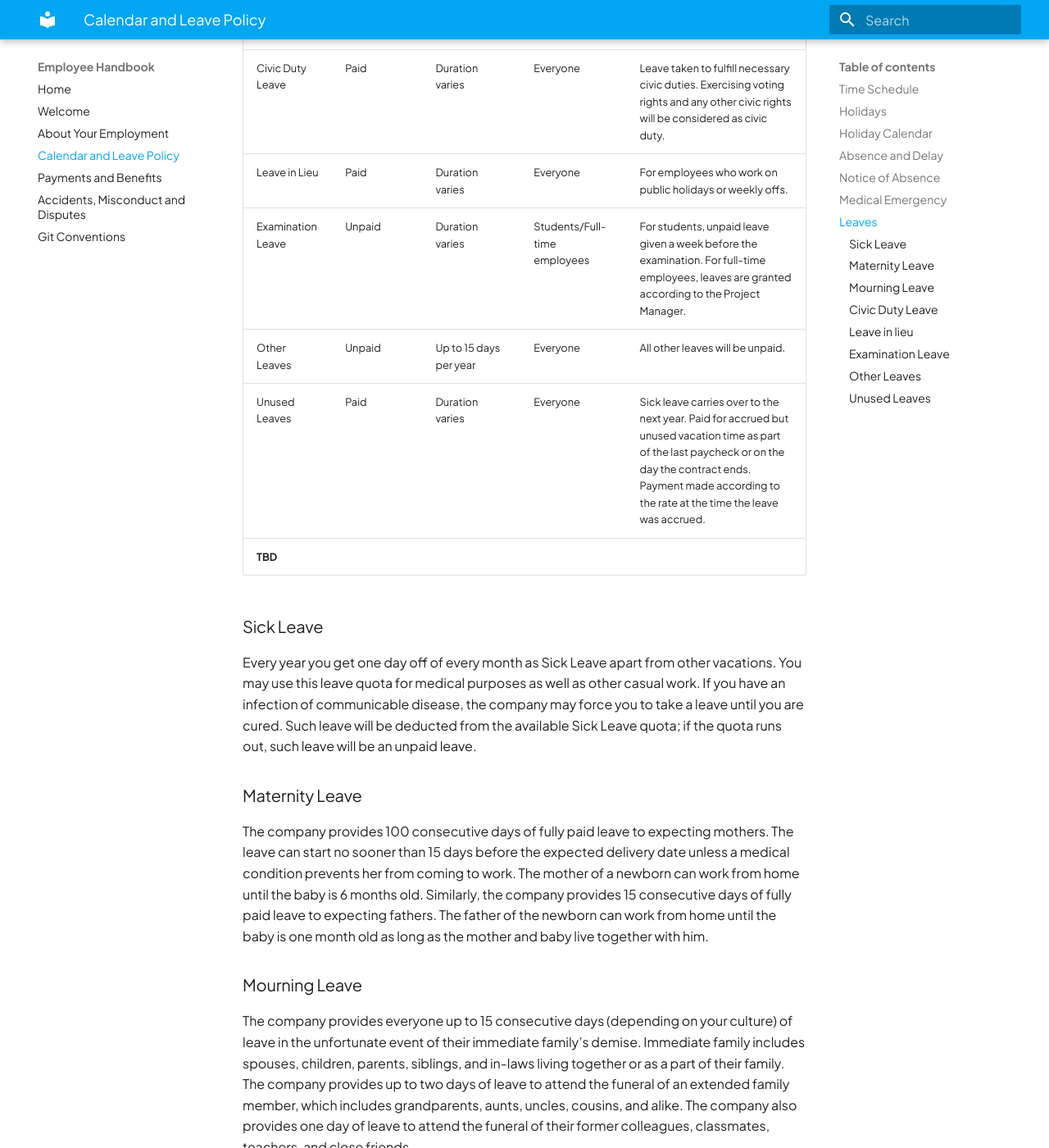
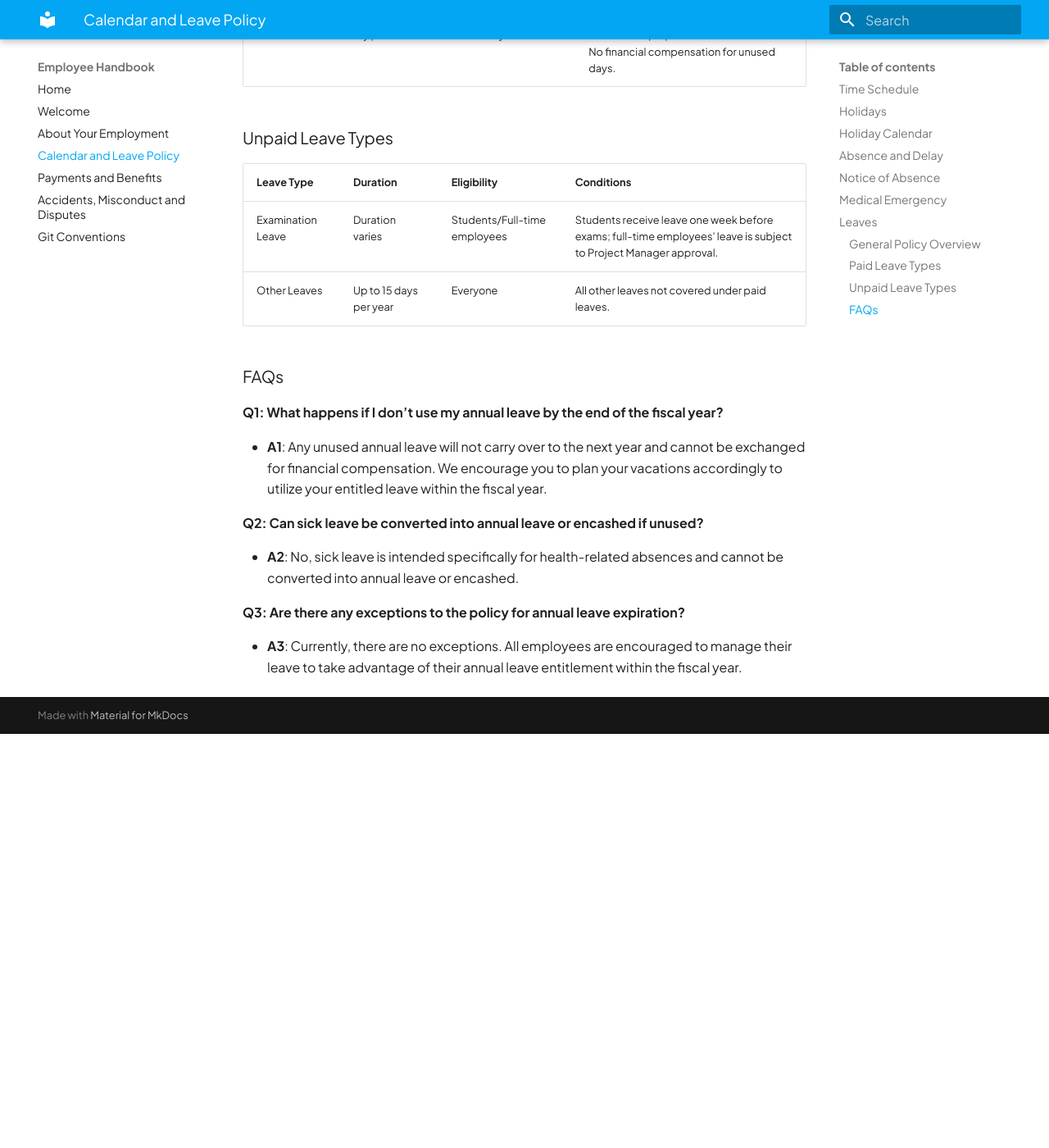
Before and after one commit to skybaseinnovations/employee-handbook, an MkDocs documentation site: the page built from docs/leave.md, in a window 1280 px wide and 1400 px high, scrolled down 3514 px. Shown: the whole window at 82% size. Built offline with MkDocs 1.6.1 and Material for MkDocs 9.7.7, drawn with Linux system fonts in a browser that asks for light colours; after the commit the page ends 4409 px from its top, so only the background shows below that; some of the changed text lies outside the part shown.

Commit message:
Update leave.md

```diff
--- a/docs/leave.md
+++ b/docs/leave.md
@@ -50,41 +50,40 @@
 You can take the following kinds of paid leaves. If you have worked in the company for more than a year will be paid in full. Otherwise, you will be paid half for the days on your leave. If you are still under the probation period will not be paid for the days you take leave.
 
 
-**TBD**
 
-| Leave Type | Paid/Unpaid | Duration | Eligibility | Conditions |
-|------------|-------------|----------|-------------|------------|
-| Annual Leave | Paid | Up to 15 days per year | Worked in the company for over 3 months | Can be used for medical purposes and other casual work. If used for communicable disease, it will be deducted from available quota, and once the quota runs out, it will be unpaid leave. |
-| Maternity Leave | Paid | 100 consecutive days | Expecting mothers | Can start no sooner than 15 days before expected delivery date unless medical condition prevents her from coming to work. The mother of a newborn can work from home until the baby is 6 months old. |
-| Paternity Leave | Paid | 15 consecutive days | Expecting fathers | Can work from home until the baby is one month old as long as the mother and baby live together with him. |
-| Mourning Leave | Paid | Up to 15 consecutive days (depending on culture) | Everyone | Immediate family includes spouses, children, parents, siblings, and in-laws living together or as a part of their family. Up to two days of leave to attend the funeral of an extended family member. One day of leave to attend the funeral of former colleagues, classmates, teachers, and close friends. |
-| Civic Duty Leave | Paid | Duration varies | Everyone | Leave taken to fulfill necessary civic duties. Exercising voting rights and any other civic rights will be considered as civic duty. |
-| Leave in Lieu | Paid | Duration varies | Everyone | For employees who work on public holidays or weekly offs. |
-| Examination Leave | Unpaid | Duration varies | Students/Full-time employees | For students, unpaid leave given a week before the examination. For full-time employees, leaves are granted according to the Project Manager. |
-| Other Leaves | Unpaid | Up to 15 days per year | Everyone | All other leaves will be unpaid. |
-| Unused Leaves | Paid | Duration varies | Everyone | Sick leave carries over to the next year. Paid for accrued but unused vacation time as part of the last paycheck or on the day the contract ends. Payment made according to the rate at the time the leave was accrued. |
-**TBD**
+### General Policy Overview
 
-### Sick Leave
-Every year you get one day off of every month as Sick Leave apart from other vacations. You may use this leave quota for medical purposes as well as other casual work. If you have an infection of communicable disease, the company may force you to take a leave until you are cured. Such leave will be deducted from the available Sick Leave quota; if the quota runs out, such leave will be an unpaid leave.
+- Employees with more than a year of service will receive full pay during their leaves. Employees with less than a year of service but over three months will receive half pay for the days they are on leave. Leaves taken during the probation period will not be paid.
 
-### Maternity Leave
-The company provides 100 consecutive days of fully paid leave to expecting mothers. The leave can start no sooner than 15 days before the expected delivery date unless a medical condition prevents her from coming to work. The mother of a newborn can work from home until the baby is 6 months old. Similarly, the company provides 15 consecutive days of fully paid leave to expecting fathers. The father of the newborn can work from home until the baby is one month old as long as the mother and baby live together with him.
+### Paid Leave Types
 
-### Mourning Leave
-The company provides everyone up to 15 consecutive days (depending on your culture) of leave in the unfortunate event of their immediate family’s demise. Immediate family includes spouses, children, parents, siblings, and in-laws living together or as a part of their family. The company provides up to two days of leave to attend the funeral of an extended family member, which includes grandparents, aunts, uncles, cousins, and alike. The company also provides one day of leave to attend the funeral of their former colleagues, classmates, teachers, and close friends.
+| Leave Type | Duration | Eligibility | Conditions |
+| --- | --- | --- | --- |
+| Annual Leave | Up to 15 days per year (1.25 per month collection) | Worked in the company > 3 months | Must be used within the fiscal year; unused leave cannot be carried over or encashed. |
+| Maternity Leave | 100 consecutive days | Expecting mothers | Begins no sooner than 15 days before the expected delivery date; work from home possible until the baby is 6 months old. |
+| Paternity Leave | 15 consecutive days | Expecting fathers | Can work from home until the baby is one month old, if living with the mother and baby. |
+| Mourning Leave | Up to 15 consecutive days | Everyone | For immediate family demise. Shorter leaves for extended family funerals and funerals of close associates. |
+| Civic Duty Leave | Duration varies | Everyone | For fulfilling civic duties, including voting and other civic rights. |
+| Leave in Lieu | Duration varies | Everyone | For employees who work on public holidays or weekly offs. |
+| Sick Leave | 1 day per month | Everyone | For medical purposes and casual work. No financial compensation for unused days. |
 
-### Civic Duty Leave
-Leave taken to fulfill necessary civic duties will be granted as paid leave. Exercising voting rights and any other civic rights will be considered as a civic duty.
+### Unpaid Leave Types
 
-### Leave in lieu
-For the employees who put in work in public holiday or weekly offs.
+| Leave Type | Duration | Eligibility | Conditions |
+| --- | --- | --- | --- |
+| Examination Leave | Duration varies | Students/Full-time employees | Students receive leave one week before exams; full-time employees' leave is subject to Project Manager approval. |
+| Other Leaves | Up to 15 days per year | Everyone | All other leaves not covered under paid leaves. |
 
-### Examination Leave
-For students, Unpaid leaves given provided a week before the Examination. For the full-time employees, leaves are granted according to the Project Manager
+### FAQs
 
-### Other Leaves
-All other leaves will be unpaid. You can take a maximum of 15 days of unpaid leave per year.
+**Q1: What happens if I don’t use my annual leave by the end of the fiscal year?**
 
-### Unused Leaves
-Only the sick leave carries over to the next year. You will be paid for accrued but unused vacation time as part of your last paycheck, or on the day your contract ends. The payment will be made according to your rate at the time the leave was accrued.
+- **A1**: Any unused annual leave will not carry over to the next year and cannot be exchanged for financial compensation. We encourage you to plan your vacations accordingly to utilize your entitled leave within the fiscal year.
+
+**Q2: Can sick leave be converted into annual leave or encashed if unused?**
+
+- **A2**: No, sick leave is intended specifically for health-related absences and cannot be converted into annual leave or encashed.
+
+**Q3: Are there any exceptions to the policy for annual leave expiration?**
+
+- **A3**: Currently, there are no exceptions. All employees are encouraged to manage their leave to take advantage of their annual leave entitlement within the fiscal year.
```
